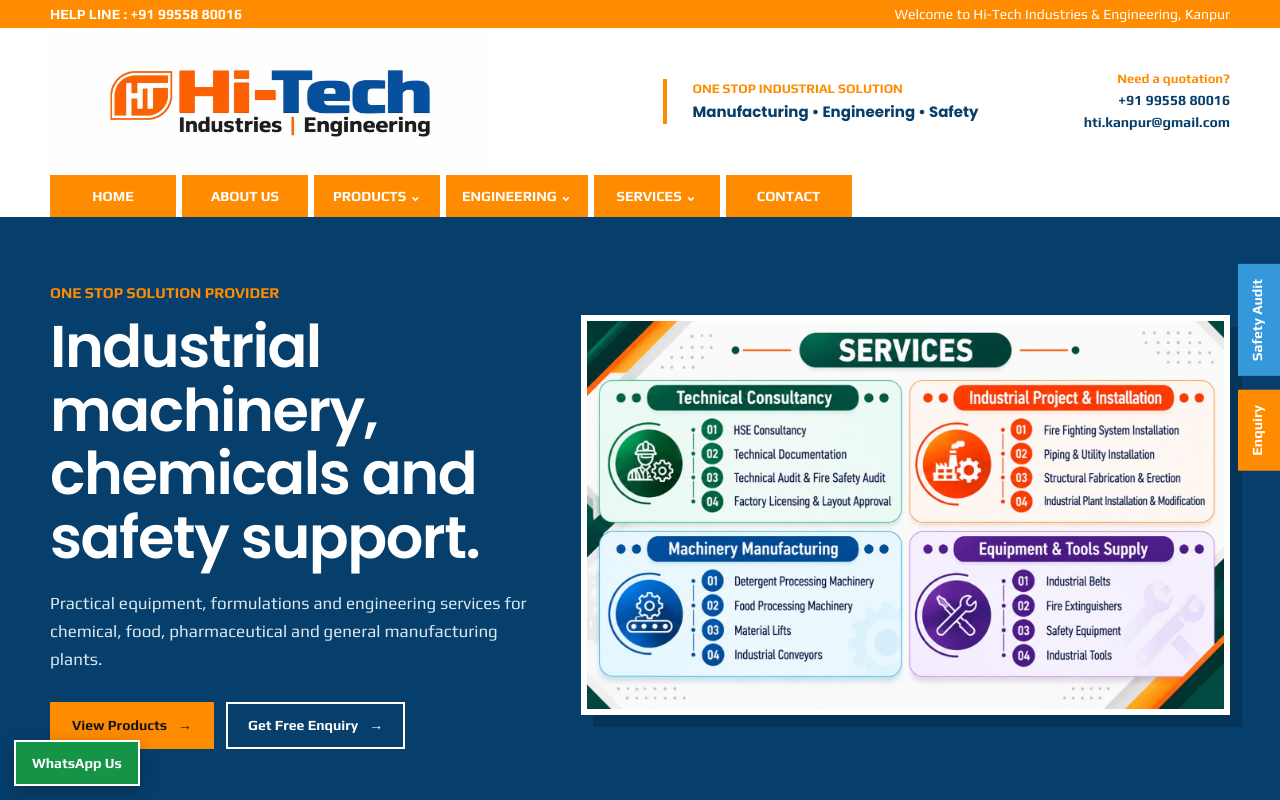
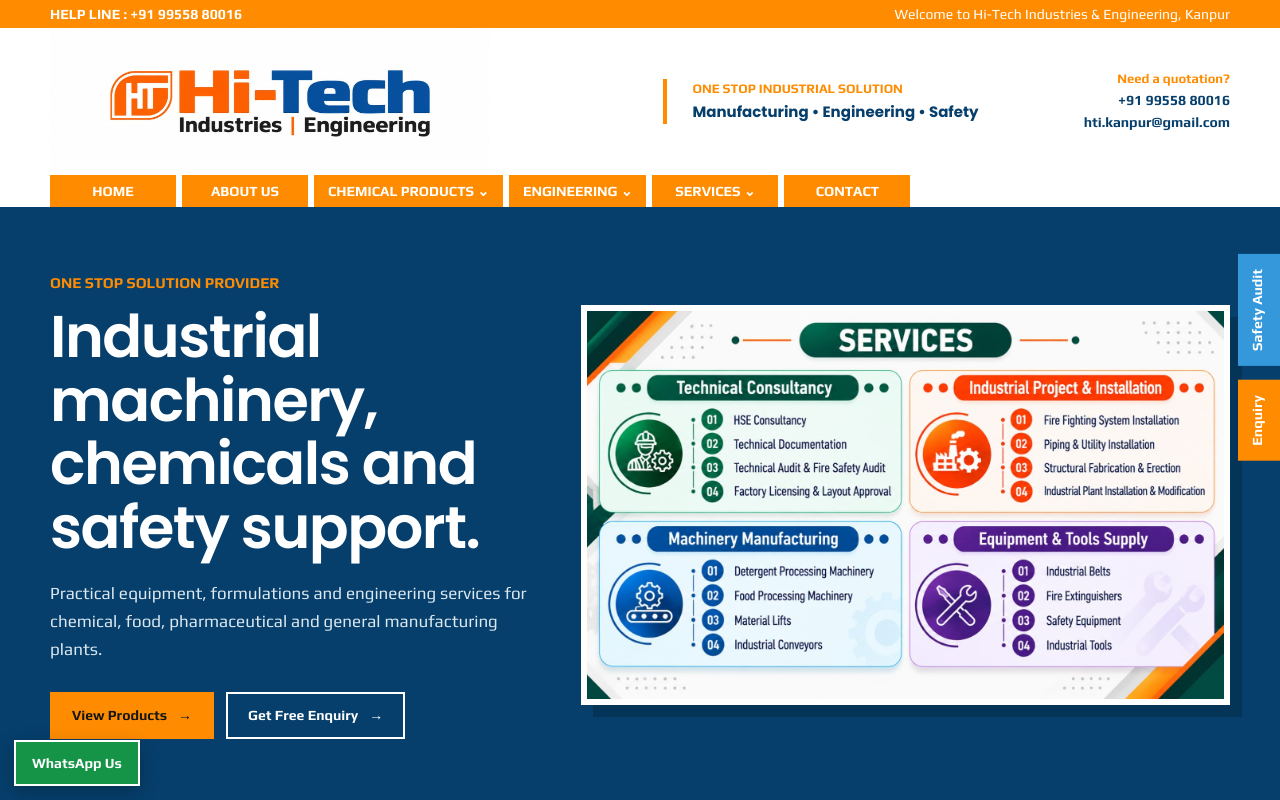
Before and after one commit to htikanpur-alt/hitech, a Next.js app: page / in a window 1280 px wide. Shown: the top 800 px of the page. Built offline with nearby package versions, Linux system fonts and the light colour scheme.

Commit message:
Update Site source

```diff
--- a/app/globals.css
+++ b/app/globals.css
@@ -34,11 +34,11 @@
 
 .main-navigation { position: sticky; top: 0; z-index: 30; background: #fff; border-bottom: 3px solid var(--navy); }
 .navigation-inner { display: flex; align-items: flex-end; gap: 6px; }
-.navigation-inner > a, .navigation-inner > details > summary { display: block; min-width: 126px; padding: 10px 16px; background: var(--orange); color: #fff; text-align: center; list-style: none; cursor: pointer; font: 600 14px/22px var(--font-play), Arial, sans-serif; }
+.navigation-inner > a, .navigation-inner > details > summary { display: block; min-width: 126px; padding: 6px 14px; background: var(--orange); color: #fff; text-align: center; list-style: none; cursor: pointer; font: 600 14px/20px var(--font-play), Arial, sans-serif; }
 .navigation-inner > a:hover, .navigation-inner > details > summary:hover, .navigation-inner details[open] > summary { background: var(--navy); }
 .navigation-inner details { position: relative; }
 .navigation-inner summary::-webkit-details-marker { display: none; }
-.menu-dropdown { position: absolute; top: 42px; left: 0; z-index: 40; min-width: 270px; padding: 7px 0; background: #fff; border-top: 4px solid var(--orange); box-shadow: 0 12px 28px rgba(0,0,0,.2); }
+.menu-dropdown { position: absolute; top: 32px; left: 0; z-index: 40; min-width: 270px; padding: 7px 0; background: #fff; border-top: 4px solid var(--orange); box-shadow: 0 12px 28px rgba(0,0,0,.2); }
 .menu-dropdown a { display: block; padding: 10px 16px; border-bottom: 1px solid #edf0f2; color: var(--ink); }
 .menu-dropdown a:hover { padding-left: 21px; background: #f3f7fa; color: var(--orange); }
 .menu-group-label { display: block; padding: 9px 16px 6px; background: #eef4f8; color: var(--navy); font: 700 12px/20px var(--font-poppins), Arial, sans-serif; letter-spacing: .04em; text-transform: uppercase; }
@@ -219,7 +219,7 @@
   .notice-inner { justify-content: center; }.notice-inner p { display: none; }
   .masthead-inner { min-height: 88px; grid-template-columns: 1fr auto; gap: 14px; }.masthead-brand img { width: 205px; }.masthead-contact span, .masthead-contact a:last-child { display: none; }.masthead-contact a { font-size: 13px; }
   .navigation-inner > a, .navigation-inner > details:not(.mobile-navigation) { display: none; }.navigation-inner { justify-content: flex-end; min-height: 47px; }
-  .mobile-navigation { display: block; }.navigation-inner > .mobile-navigation > summary { min-width: 110px; }.mobile-dropdown { position: absolute; top: 42px; right: 0; z-index: 50; width: min(290px, calc(100vw - 28px)); padding: 8px; background: #fff; border-top: 4px solid var(--orange); box-shadow: 0 12px 28px rgba(0,0,0,.2); }.mobile-dropdown a { display: block; padding: 11px; border-bottom: 1px solid var(--line); color: var(--ink); }
+  .mobile-navigation { display: block; }.navigation-inner > .mobile-navigation > summary { min-width: 110px; }.mobile-dropdown { position: absolute; top: 32px; right: 0; z-index: 50; width: min(290px, calc(100vw - 28px)); padding: 8px; background: #fff; border-top: 4px solid var(--orange); box-shadow: 0 12px 28px rgba(0,0,0,.2); }.mobile-dropdown a { display: block; padding: 11px; border-bottom: 1px solid var(--line); color: var(--ink); }
   .hero-grid { min-height: auto; grid-template-columns: 1fr; }.hero-copy { padding: 49px 20px 35px 0; }.hero h1 { font-size: 39px; }.hero-visual { margin: 0 0 30px; }.hero-side-tab { display: none; }
   .division-list, .action-grid, .numbers-grid { grid-template-columns: repeat(2,1fr); }.division-list strong { font-size: 14px; }.action-grid > a { min-height: 130px; }
   .about-grid, .details-grid, .contact-grid, .product-partitions { grid-template-columns: 1fr; gap: 35px; }.category-cards { grid-template-columns: 1fr; }.section-title-row { align-items: flex-start; flex-direction: column; }
--- a/app/site-navigation.tsx
+++ b/app/site-navigation.tsx
@@ -32,20 +32,20 @@
         <a href="/#home">HOME</a>
         <a href="/about-us">ABOUT US</a>
         <details onToggle={(event) => event.currentTarget.open && closeMenus(event.currentTarget)}>
-          <summary>PRODUCTS <span aria-hidden="true">⌄</span></summary>
+          <summary>CHEMICAL PRODUCTS <span aria-hidden="true">⌄</span></summary>
           <div className="menu-dropdown" onClick={() => closeMenus()}>
-            <span className="menu-group-label">Chemical Products</span>
-            <a href="/#chemicals">Detergent &amp; Cleaning Products</a>
-            <span className="menu-group-label">Engineering Products</span>
-            <a href="/#machinery">Machinery Manufacturing</a><a href="/#material-handling">Material Handling Machinery</a>
-            <a href="/#products">Equipment &amp; Tools</a>
+            <a href="/#chemicals">Detergent Needles</a><a href="/#chemicals">Colour Salt Speckles</a>
+            <a href="/#chemicals">Industrial Fragrance</a><a href="/#chemicals">Cleaning &amp; Home Care Products</a>
           </div>
         </details>
         <details onToggle={(event) => event.currentTarget.open && closeMenus(event.currentTarget)}>
           <summary>ENGINEERING <span aria-hidden="true">⌄</span></summary>
           <div className="menu-dropdown" onClick={() => closeMenus()}>
-            <a href="/#material-handling">Conveyors &amp; Lifts</a><a href="/#services">Plant Installation</a>
-            <a href="/#services">Piping &amp; Utilities</a><a href="/#services">Structural Fabrication</a>
+            <span className="menu-group-label">Engineering Products</span>
+            <a href="/#machinery">Machinery Manufacturing</a><a href="/#material-handling">Material Handling Machinery</a>
+            <a href="/#products">Equipment &amp; Tools Supply</a>
+            <span className="menu-group-label">Engineering Services</span>
+            <a href="/#services">Plant Installation &amp; Modification</a><a href="/#services">Piping, Utilities &amp; Fabrication</a>
           </div>
         </details>
         <details onToggle={(event) => event.currentTarget.open && closeMenus(event.currentTarget)}>
@@ -59,8 +59,8 @@
         <details className="mobile-navigation" onToggle={(event) => event.currentTarget.open && closeMenus(event.currentTarget)}>
           <summary aria-label="Open navigation">MENU ☰</summary>
           <div className="mobile-dropdown" onClick={() => closeMenus()}>
-            <a href="/#home">Home</a><a href="/about-us">About Us</a><a href="/#products">Products</a>
-            <a href="/#machinery">Machinery</a><a href="/#chemicals">Chemicals</a>
+            <a href="/#home">Home</a><a href="/about-us">About Us</a><a href="/#chemicals">Chemical Products</a>
+            <a href="/#machinery">Engineering Products</a><a href="/#material-handling">Material Handling</a>
             <a href="/#services">Services</a><a href="/#contact">Contact</a>
           </div>
         </details>
```
